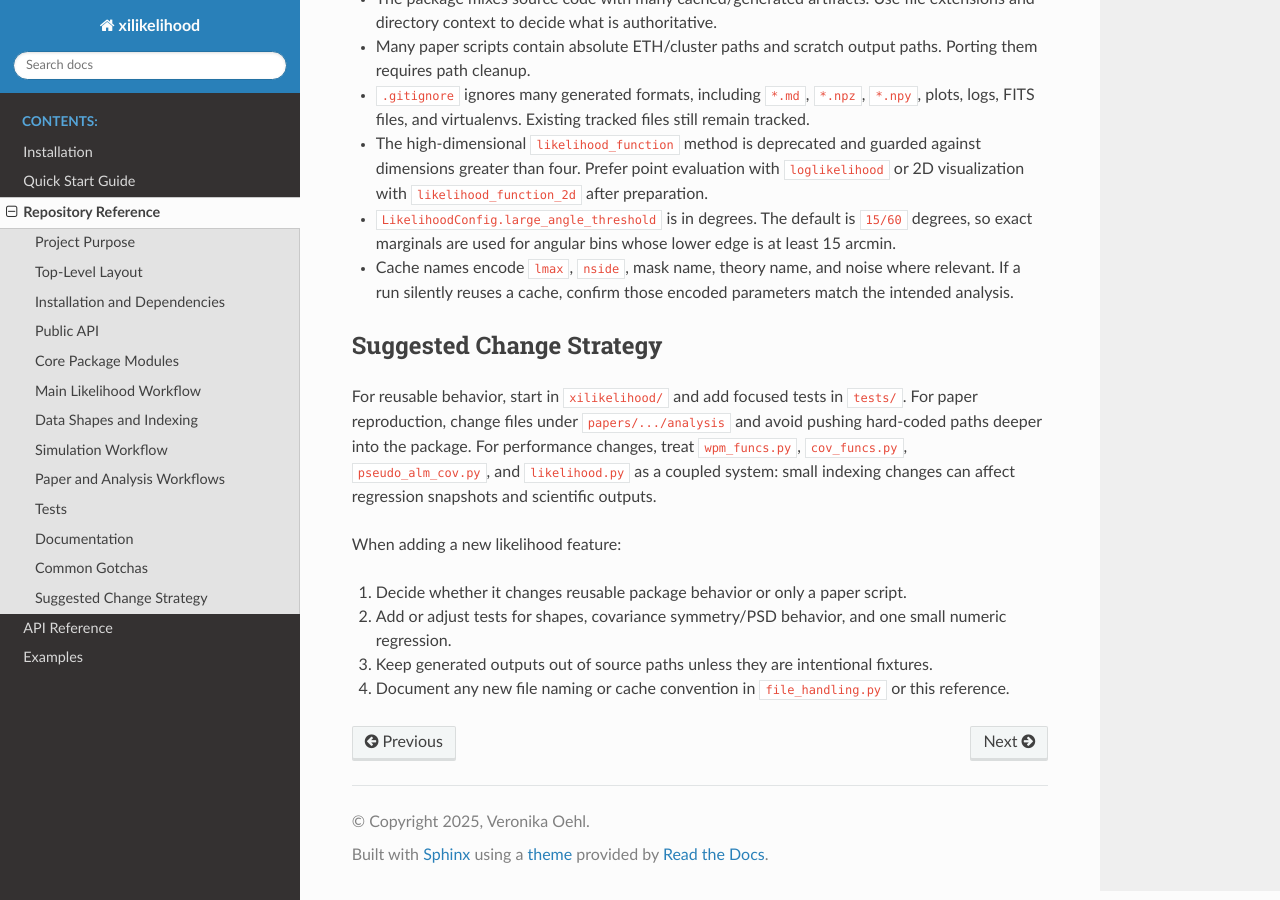
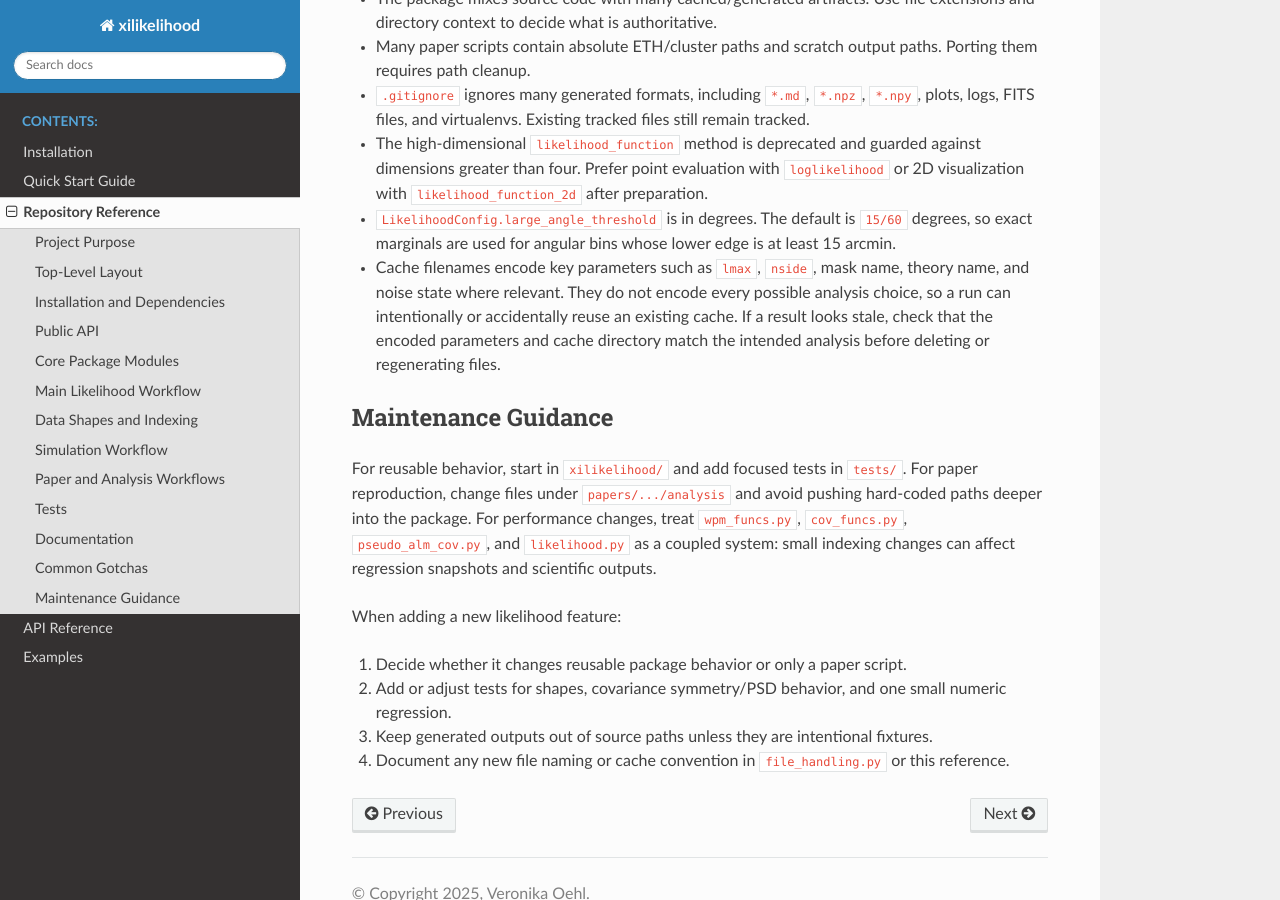
Before and after one commit to voehl12/xilikelihood, a Sphinx documentation site: the page built from docs/repository_reference.rst, in a window 1280 px wide and 900 px high, scrolled down 7836 px. Built offline with Sphinx 7.4.7 and the Read the Docs theme 3.1.0, drawn with Linux system fonts in a browser that asks for light colours.

```diff
--- a/docs/conf.py
+++ b/docs/conf.py
@@ -16,7 +16,7 @@ os.environ.setdefault("JAX_PLATFORMS", "cpu")
 project = 'xilikelihood'
 copyright = '2025, Veronika Oehl'
 author = 'Veronika Oehl'
-release = '1.1.1'
+release = '2.0.0'
 
 # -- General configuration ---------------------------------------------------
 # https://www.sphinx-doc.org/en/master/usage/configuration.html#general-configuration
--- a/docs/repository_reference.rst
+++ b/docs/repository_reference.rst
@@ -392,12 +392,15 @@ Common Gotchas
 * ``LikelihoodConfig.large_angle_threshold`` is in degrees. The default is
   ``15/60`` degrees, so exact marginals are used for angular bins whose lower
   edge is at least 15 arcmin.
-* Cache names encode ``lmax``, ``nside``, mask name, theory name, and noise
-  where relevant. If a run silently reuses a cache, confirm those encoded
-  parameters match the intended analysis.
+* Cache filenames encode key parameters such as ``lmax``, ``nside``, mask name,
+  theory name, and noise state where relevant. They do not encode every
+  possible analysis choice, so a run can intentionally or accidentally reuse an
+  existing cache. If a result looks stale, check that the encoded parameters and
+  cache directory match the intended analysis before deleting or regenerating
+  files.
 
-Suggested Change Strategy
--------------------------
+Maintenance Guidance
+--------------------
 
 For reusable behavior, start in ``xilikelihood/`` and add focused tests in
 ``tests/``. For paper reproduction, change files under ``papers/.../analysis``
--- a/xilikelihood/__init__.py
+++ b/xilikelihood/__init__.py
@@ -3,7 +3,7 @@
 xilikelihood: Two-point correlation function likelihood analysis.
 """
 
-__version__ = "1.1.1"
+__version__ = "2.0.0"
 
 # Core user-facing functions
 from .core_utils import ensure_jax_device
```
Also changed, not shown: CHANGELOG.md (+12 -0 lines), README.md (+1 -1 lines), REPRODUCING.md (+3 -3 lines), 1 other file.
